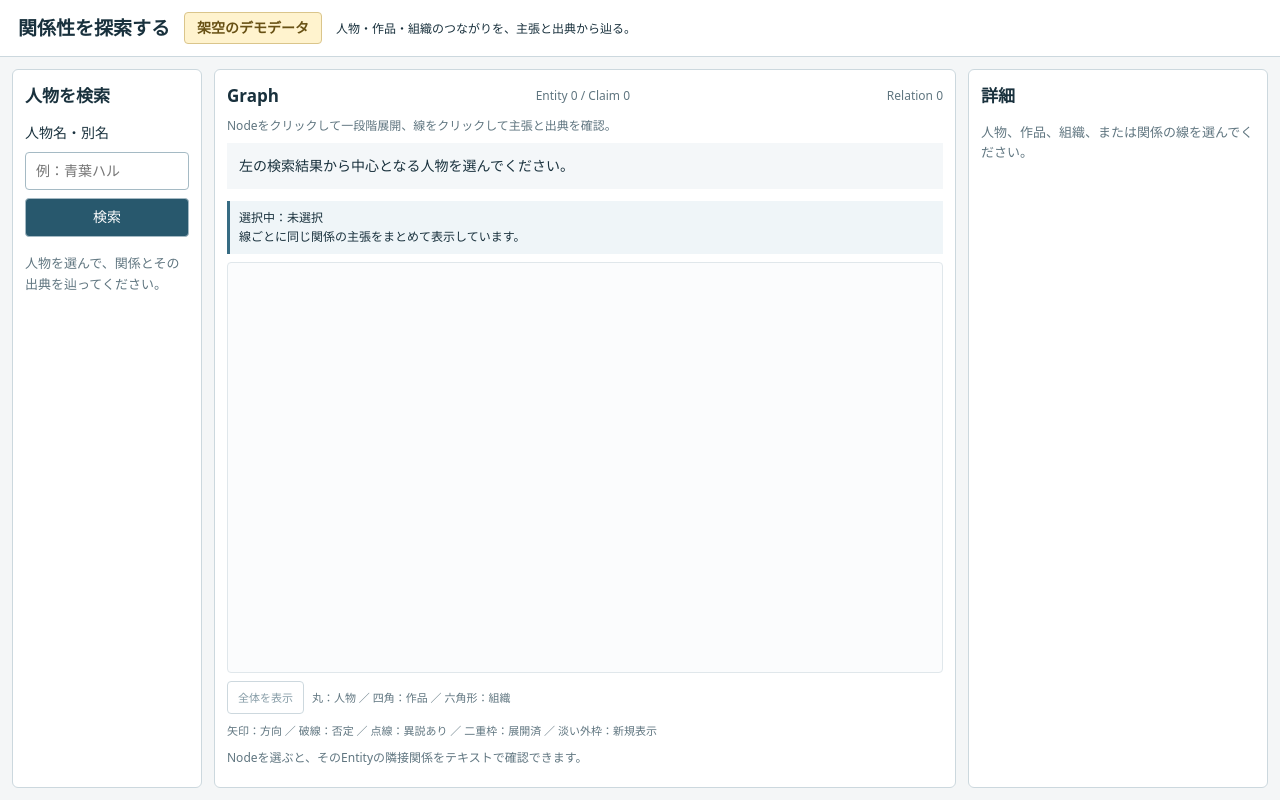
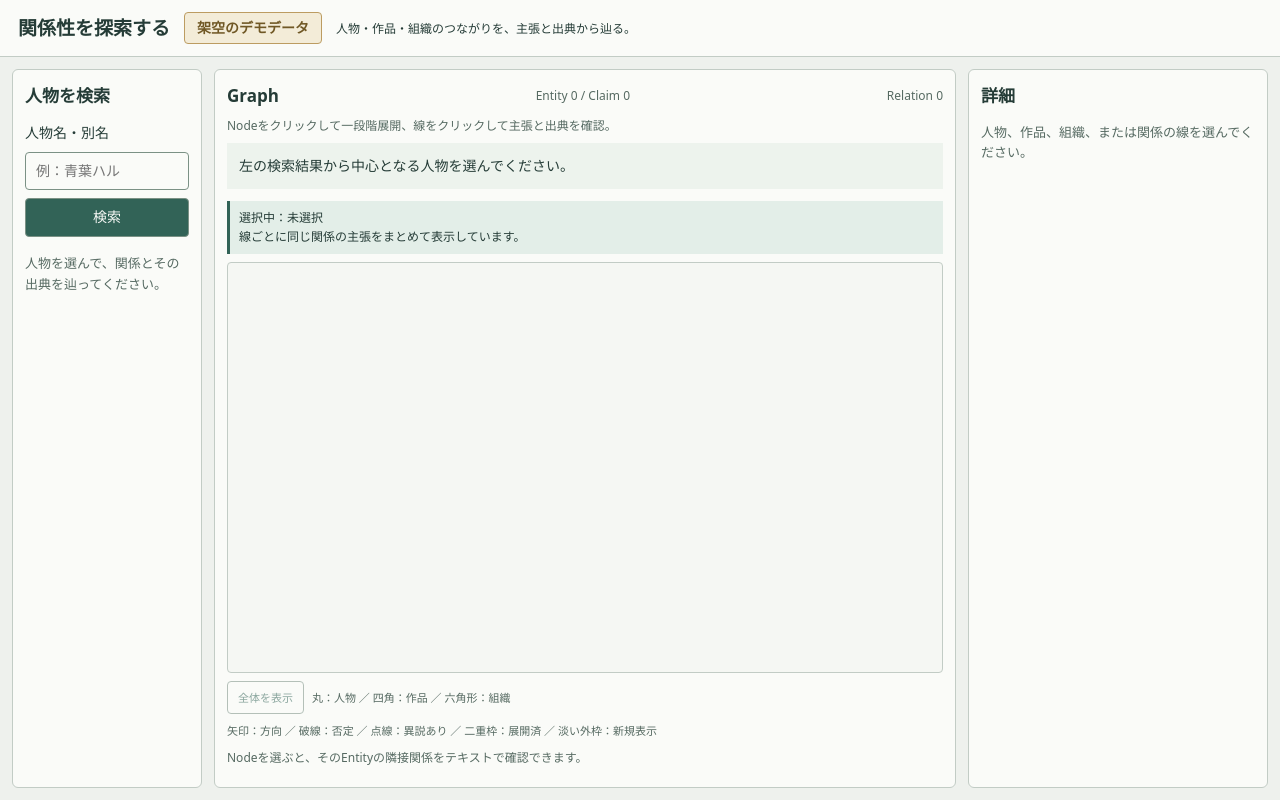
Before and after one commit to isinxnisi/graph-knowledge, a Next.js app: page / in a window 1280 px wide. Built offline with nearby package versions, Linux system fonts and the light colour scheme.

Commit message:
画面とGraphのテーマカラーを統一し初期Vertical Sliceを完了

```diff
--- a/app/layout.tsx
+++ b/app/layout.tsx
@@ -1,3 +1,4 @@
+import "./theme.css";
 import styles from "./layout.module.css";
 
 import type { ReactNode } from "react";
--- a/components/Explorer.module.css
+++ b/components/Explorer.module.css
@@ -1,47 +1,47 @@
-.explorer { background: #f4f6f7; color: #19313d; min-height: 600px; font-family: system-ui, sans-serif; font-size: 14px; line-height: 1.6; height: 100dvh; display: flex; flex-direction: column; overflow: hidden; }
+.explorer { background: var(--color-page); color: var(--color-text); min-height: 600px; font-family: system-ui, sans-serif; font-size: 14px; line-height: 1.6; height: 100dvh; display: flex; flex-direction: column; overflow: hidden; }
 .explorer * { box-sizing: border-box; }
 .explorer h1, .explorer h2, .explorer h3, .explorer h4, .explorer h5, .explorer p { margin: 0 0 12px; }
 .explorer h1 { font-size: 22px; }
 .explorer h2 { font-size: 17px; }
 .explorer h3 { font-size: 15px; }
 .explorer h4, .explorer h5 { font-size: 14px; }
-.explorer button, .explorer input { font: inherit; border: 1px solid #a5bac4; border-radius: 4px; padding: 7px 10px; }
-.explorer button { background: #fff; color: #254d60; cursor: pointer; text-align: left; }
-.explorer button:hover:not(:disabled) { background: #edf4f7; }
+.explorer button, .explorer input { font: inherit; border: 1px solid var(--color-control-border); border-radius: 4px; padding: 7px 10px; }
+.explorer button { background: var(--color-panel); color: var(--color-accent); cursor: pointer; text-align: left; }
+.explorer button:hover:not(:disabled) { background: var(--color-hover); }
 .explorer button:disabled { opacity: .55; cursor: default; }
-.explorer input { background: #fff; color: #19313d; width: 100%; }
-.explorer button:focus-visible, .explorer input:focus-visible, .explorer a:focus-visible { outline: 3px solid #237fa4; outline-offset: 2px; }
-.header { position: sticky; top: 0; z-index: 2; background: #fff; border-bottom: 1px solid #ccd8de; padding: 12px 18px; display: flex; align-items: center; gap: 14px; flex-wrap: wrap; flex: 0 0 auto; }
+.explorer input { background: var(--color-panel); color: var(--color-text); width: 100%; }
+.explorer button:focus-visible, .explorer input:focus-visible, .explorer a:focus-visible { outline: 3px solid var(--color-accent); outline-offset: 2px; }
+.header { position: sticky; top: 0; z-index: 2; background: var(--color-panel); border-bottom: 1px solid var(--color-border); padding: 12px 18px; display: flex; align-items: center; gap: 14px; flex-wrap: wrap; flex: 0 0 auto; }
 .header h1, .header p { margin: 0; }
-.demo { padding: 4px 12px; background: #fff3ce; color: #685114; border: 1px solid #dac58b; border-radius: 4px; font-weight: 600; }
+.demo { padding: 4px 12px; background: var(--color-demo); color: var(--color-demo-text); border: 1px solid var(--color-demo-border); border-radius: 4px; font-weight: 600; }
 .columns { display: grid; grid-template-columns: 190px minmax(430px, 1fr) 300px; align-items: start; gap: 12px; padding: 12px; flex: 1; min-height: 0; }
-.panel { background: #fff; border: 1px solid #ccd8de; border-radius: 6px; padding: 12px; min-width: 0; overflow-wrap: anywhere; height: 100%; min-height: 0; }
+.panel { background: var(--color-panel); border: 1px solid var(--color-border); border-radius: 6px; padding: 12px; min-width: 0; overflow-wrap: anywhere; height: 100%; min-height: 0; }
 .columns > .panel:first-child, .columns > aside { max-height: none; overflow-y: auto; position: static; top: 95px; overscroll-behavior: contain; }
 .searchForm { display: grid; gap: 8px; margin-bottom: 16px; }
-.searchForm button { text-align: center; background: #28586d; color: #fff; }
-.searchForm button:hover:not(:disabled) { background: #1c4354; }
+.searchForm button { text-align: center; background: var(--color-accent); color: var(--color-on-accent); }
+.searchForm button:hover:not(:disabled) { background: var(--color-accent-strong); }
 .results, .relationList { list-style: none; padding: 0; margin: 0; }
 .results li { margin-bottom: 8px; }
 .resultButton { width: 100%; display: grid; gap: 3px; }
-.resultButton span { font-size: 12px; color: #536d79; }
-.muted { color: #607680; font-size: 13px; }
-.error { border-left: 3px solid #a26446; background: #fff4ee; padding: 10px; color: #70422e; }
+.resultButton span { font-size: 12px; color: var(--color-muted); }
+.muted { color: var(--color-muted); font-size: 13px; }
+.error { border-left: 3px solid var(--color-denied); background: var(--color-denied-soft); padding: 10px; color: var(--color-denied); }
 .error p:last-child { margin: 0; }
 .graphHeading { display: flex; justify-content: space-between; align-items: center; gap: 12px; flex: 0 0 auto; }
-.graphHeading p { font-size: 12px; color: #607680; }
-.empty { padding: 12px; background: #f4f7f9; }
-.canvas { height: auto; width: 100%; background: #fbfcfd; border: 1px solid #e0e7eb; border-radius: 4px; flex: 1 1 0; min-height: 230px; }
-.graphTools { display: flex; flex-wrap: wrap; align-items: center; gap: 8px; padding: 8px 0; font-size: 11px; color: #607680; flex: 0 0 auto; }
-.relations { border-top: 1px solid #dce5e9; padding-top: 8px; margin-top: 0; flex: 0 1 180px; min-height: 85px; overflow: auto; overscroll-behavior: contain; }
+.graphHeading p { font-size: 12px; color: var(--color-muted); }
+.empty { padding: 12px; background: var(--color-hover); }
+.canvas { height: auto; width: 100%; background: var(--color-canvas); border: 1px solid var(--color-border); border-radius: 4px; flex: 1 1 0; min-height: 230px; }
+.graphTools { display: flex; flex-wrap: wrap; align-items: center; gap: 8px; padding: 8px 0; font-size: 11px; color: var(--color-muted); flex: 0 0 auto; }
+.relations { border-top: 1px solid var(--color-border); padding-top: 8px; margin-top: 0; flex: 0 1 180px; min-height: 85px; overflow: auto; overscroll-behavior: contain; }
 .relationList { max-height: none; overflow-y: auto; overflow: visible; }
-.relationList li { padding: 10px 0; border-bottom: 1px solid #e1e8ec; }
+.relationList li { padding: 10px 0; border-bottom: 1px solid var(--color-border); }
 .relationList p { margin-bottom: 6px; }
 .actions { display: flex; flex-wrap: wrap; gap: 6px; }
 .actions button { padding: 4px 8px; font-size: 12px; }
-.badge, .denied { display: inline-block; border: 1px solid #bdd1dc; border-radius: 4px; padding: 2px 7px; background: #f0f6f9; }
-.denied { border: 1px dashed #a26446; color: #70422e; background: #fff4ee; }
-.claimCard { padding: 12px; background: #fafcfd; border: 1px solid #d6e1e7; border-radius: 4px; margin-bottom: 20px; border-left: 3px solid #9ebac8; }
-.citation { border-top: 1px solid #d6e1e7; padding-top: 12px; margin-top: 12px; background: #fff; padding: 10px; border: 1px solid #dce5e9; border-radius: 4px; }
+.badge, .denied { display: inline-block; border: 1px solid var(--color-border); border-radius: 4px; padding: 2px 7px; background: var(--color-accent-soft); }
+.denied { border: 1px dashed var(--color-denied); color: var(--color-denied); background: var(--color-denied-soft); }
+.claimCard { padding: 12px; background: var(--color-canvas); border: 1px solid var(--color-border); border-radius: 4px; margin-bottom: 20px; border-left: 3px solid var(--color-node-border); }
+.citation { border-top: 1px solid var(--color-border); padding-top: 12px; margin-top: 12px; background: var(--color-panel); padding: 10px; border: 1px solid var(--color-border); border-radius: 4px; }
 .citation p { font-size: 12px; margin-bottom: 6px; }
 
 /* 画面の高さを探索に配分し、詳細と一覧のスクロールをGraphから分離する。 */
@@ -50,14 +50,14 @@
 .graphPanel { display: flex; flex-direction: column; overflow: hidden; }
 .graphHeading h2, .graphHeading p { margin-bottom: 6px; }
 .graphPanel > .muted { margin-bottom: 8px; font-size: 12px; }
-.feedback { flex: 0 0 auto; padding: 7px 9px; margin-bottom: 8px; background: #eff5f8; border-left: 3px solid #376c83; font-size: 12px; }
+.feedback { flex: 0 0 auto; padding: 7px 9px; margin-bottom: 8px; background: var(--color-accent-soft); border-left: 3px solid var(--color-accent); font-size: 12px; }
 .feedback p { margin: 0; }
-.relations h3 { position: sticky; top: -8px; background: white; margin-bottom: 5px; padding: 5px 0; z-index: 1; }
-.selectedRelation { border-left: 3px solid #194e6e; padding-left: 8px !important; background: #eff5f8; }
-.explorer button[aria-pressed="true"] { border: 2px solid #194e6e; font-weight: 600; }
-.claimCard h4 { padding-bottom: 7px; border-bottom: 1px solid #d6e1e7; }
+.relations h3 { position: sticky; top: -8px; background: var(--color-panel); margin-bottom: 5px; padding: 5px 0; z-index: 1; }
+.selectedRelation { border-left: 3px solid var(--color-accent-strong); padding-left: 8px !important; background: var(--color-accent-soft); }
+.explorer button[aria-pressed="true"] { border: 2px solid var(--color-accent-strong); font-weight: 600; }
+.claimCard h4 { padding-bottom: 7px; border-bottom: 1px solid var(--color-border); }
 .claimFacts { margin: 0 0 12px; }
-.claimFacts dt { color: #607680; font-size: 12px; }
+.claimFacts dt { color: var(--color-muted); font-size: 12px; }
 .claimFacts dd { margin: 2px 0 0; font-weight: 600; }
 .evidenceTitle { margin-top: 18px !important; }
 @media (max-height: 760px) {
@@ -66,3 +66,5 @@
   .feedback { padding: 5px 8px; }
   .graphTools { padding: 5px 0; }
 }
+
+.explorer a { color: var(--color-accent); text-decoration: underline; }
--- a/components/GraphCanvas.tsx
+++ b/components/GraphCanvas.tsx
@@ -19,22 +19,24 @@ export default function GraphCanvas({ graph, selection, onEntity, onRelation }:
 
   useEffect(() => {
     if (!container.current) return;
+    const theme = getComputedStyle(container.current);
+    const color = (name: string) => theme.getPropertyValue(`--color-${name}`).trim();
     const cy = cytoscape({
       container: container.current, elements: [], layout: { name: "preset" },
       minZoom: 0.15, maxZoom: 2,
       style: [
-        { selector: "node", style: { label: "data(label)", "background-color": "#e7f0f3", color: "#172f39", "border-width": 1, "border-color": "#7d9aa6", width: 116, height: 64, "font-size": 16, "text-valign": "center", "text-halign": "center", "text-wrap": "wrap", "text-max-width": "108px" } },
-        { selector: 'node[kind="work"]', style: { shape: "round-rectangle", "background-color": "#f6efdc" } },
-        { selector: 'node[kind="organization"]', style: { shape: "hexagon", "background-color": "#eae5f3" } },
+        { selector: "node", style: { label: "data(label)", "background-color": color("person"), color: color("text"), "border-width": 1, "border-color": color("node-border"), width: 116, height: 64, "font-size": 16, "text-valign": "center", "text-halign": "center", "text-wrap": "wrap", "text-max-width": "108px" } },
+        { selector: 'node[kind="work"]', style: { shape: "round-rectangle", "background-color": color("work") } },
+        { selector: 'node[kind="organization"]', style: { shape: "hexagon", "background-color": color("organization") } },
         { selector: 'node[kind="event"]', style: { shape: "diamond" } },
-        { selector: "node.center", style: { "border-width": 3, "border-color": "#376c83" } },
-        { selector: "edge", style: { label: "data(label)", "curve-style": "unbundled-bezier", "control-point-distances": "data(distance)", "control-point-weights": "data(weight)", "target-arrow-shape": "triangle", "source-arrow-shape": "none", "arrow-scale": 1.2, "line-color": "#8299a3", "target-arrow-color": "#8299a3", width: 2, "font-size": 15, "text-margin-y": (edge: cytoscape.EdgeSingular) => Number(edge.data("labelOffset")), "text-background-color": "#ffffff", "text-background-opacity": 1, "text-background-padding": "5px", "text-wrap": "wrap", "text-max-width": "165px", "text-overflow-wrap": "anywhere", "text-events": "yes" } },
-        { selector: 'edge[polarity="denied"]', style: { "line-style": "dashed", "line-color": "#965d44", "target-arrow-color": "#965d44" } },
+        { selector: "node.center", style: { "border-width": 3, "border-color": color("accent") } },
+        { selector: "edge", style: { label: "data(label)", color: color("text"), "curve-style": "unbundled-bezier", "control-point-distances": "data(distance)", "control-point-weights": "data(weight)", "target-arrow-shape": "triangle", "source-arrow-shape": "none", "arrow-scale": 1.2, "line-color": color("edge"), "target-arrow-color": color("edge"), width: 2, "font-size": 15, "text-margin-y": (edge: cytoscape.EdgeSingular) => Number(edge.data("labelOffset")), "text-background-color": color("panel"), "text-background-opacity": 1, "text-background-padding": "5px", "text-wrap": "wrap", "text-max-width": "165px", "text-overflow-wrap": "anywhere", "text-events": "yes" } },
+        { selector: 'edge[polarity="denied"]', style: { "line-style": "dashed", "line-color": color("denied"), "target-arrow-color": color("denied") } },
         { selector: 'edge[polarity="mixed"]', style: { "line-style": "dotted" } },
         { selector: "node[expanded = 1]", style: { "border-style": "double", "border-width": 4 } },
-        { selector: "node.added", style: { "underlay-color": "#e7b345", "underlay-opacity": 0.25, "underlay-padding": 10 } },
-        { selector: "node.chosen", style: { "border-width": 5, "border-color": "#194e6e", "underlay-color": "#194e6e", "underlay-opacity": 0.12, "underlay-padding": 8 } },
-        { selector: "edge.chosen", style: { "line-color": "#194e6e", "target-arrow-color": "#194e6e", width: 4, "text-background-color": "#edf4f8", "z-index": 10 } },
+        { selector: "node.added", style: { "underlay-color": color("new-node"), "underlay-opacity": 0.25, "underlay-padding": 10 } },
+        { selector: "node.chosen", style: { "border-width": 5, "border-color": color("accent-strong"), "underlay-color": color("accent-strong"), "underlay-opacity": 0.12, "underlay-padding": 8 } },
+        { selector: "edge.chosen", style: { "line-color": color("accent-strong"), "target-arrow-color": color("accent-strong"), width: 4, "text-background-color": color("accent-soft"), "z-index": 10 } },
       ],
     });
     core.current = cy;
```
Also changed, not shown: app/theme.css (added, +26 -0 lines), 9 other files (tests, documents, lock files or other folders).
